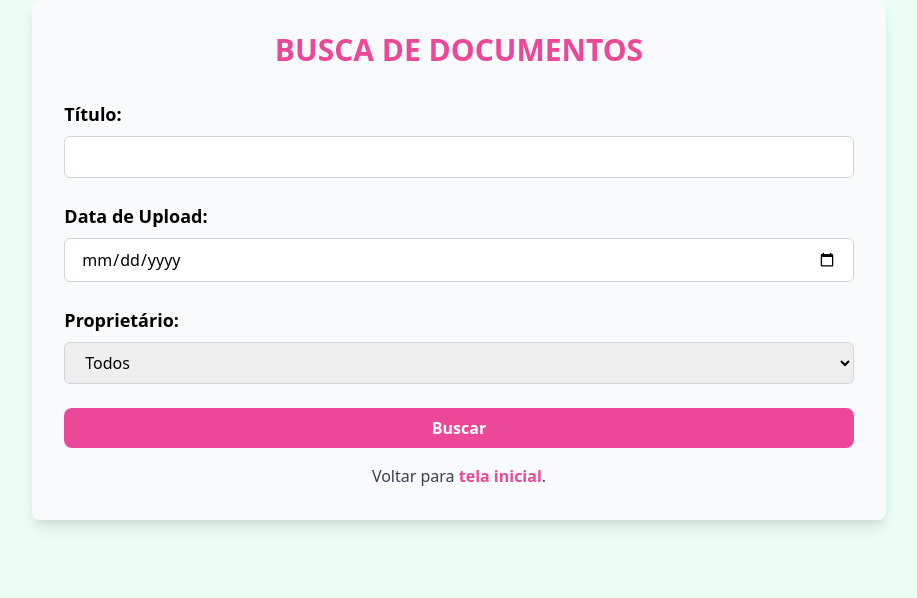
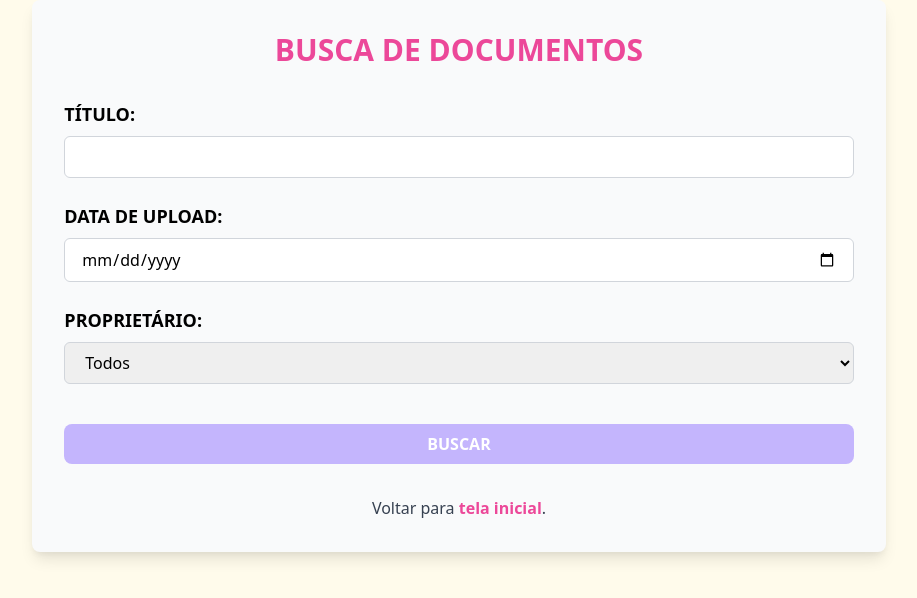
Before and after one commit to aamanda777/trabalhopw, a PHP site: page /busca_documentos.php in a window 1280 px wide. Shown: the top 598 px of the page, without its empty margins (181-1098 px from the left). Run offline with PHP 8.4, Linux system fonts and the light colour scheme; the visitor is signed in with stand-in values (Sample User, id 1); some libraries are stand-ins or nearby versions.

Commit message:
prontooo

```diff
--- a/busca_documentos.php
+++ b/busca_documentos.php
@@ -5,18 +5,11 @@
   <title>Busca de documentos</title>
 
   <meta charset="UTF-8">
-  <link href="https://unpkg.com/tailwindcss@2.2.15/dist/tailwind.min.css" rel="stylesheet">
-  <link href="https://cdn.tailwindcss.com" rel="stylesheet">
   <link href="https://cdnjs.cloudflare.com/ajax/libs/font-awesome/5.15.3/css/all.min.css" rel="stylesheet">
-  <link rel="stylesheet" href="https://cdnjs.cloudflare.com/ajax/libs/tailwindcss/2.2.15/tailwind.min.css"
-    integrity="sha512-y3GvPLsI1eSZJqD6kXqoUFXC6Ua8qxR1T6WX2T6zO+ODrLRGG/s23P98x9XImGXvPPpO14P8fjexM/Lry1+sDA=="
-    crossorigin="anonymous" referrerpolicy="no-referrer" />
+  <link href="https://cdn.jsdelivr.net/npm/tailwindcss@2.2.19/dist/tailwind.min.css" rel="stylesheet">
 </head>
-<style>
-    body {
-        background-color: #ecfdf5;
-    }
-</style>
+
+<body class="bg-yellow-50 flex justify-center items-center">
   <div class="bg-gray-50 p-8 rounded-lg shadow-lg w-2/3 mx-auto">
     <h1 class="text-3xl uppercase text-center font-bold mb-8 text-pink-500">Busca de documentos</h1>
 
@@ -62,12 +55,12 @@
 
       // verifica se algum documento foi encontrado
       if ($result->num_rows > 0) {
-        echo '<h2 class="text-2xl uppercase font-bold mt-4">Documentos Encontrados:</h2>';
+        echo '<h2 class="text-2xl uppercase text-gray-700 mt-4">Documentos Encontrados:</h2>';
 
         while ($row = $result->fetch_assoc()) {
-          echo '<p class="mt-4"><span class="uppercase text-purple-500 font-semibold">Título:</span> ' . $row['titulo'] . '</p>';
-          echo '<p><span class=" uppercase font-semibold text-purple-500">Descrição:</span> ' . $row['descricao'] . '</p>';
-          echo '<p class="mt-2"><a href="download.php?id=' . $row['id'] . '" class="flex items-center text-blue-500 font-semibold hover:none"><i class="fas fa-download fa-fw mr-2" style="color: #0891b2;"></i> Fazer download</a></p>';
+          echo '<p class="mt-4"><span class="uppercase text-blue-500 font-semibold">Título:</span> ' . $row['titulo'] . '</p>';
+          echo '<p><span class=" uppercase font-semibold text-blue-500">Descrição:</span> ' . $row['descricao'] . '</p>';
+          echo '<p class="mt-2"><a href="download.php?id=' . $row['id'] . '" class="flex items-center text-green-500 font-semibold hover:none"><i class="fa regular fa-sharp fa-solid fa-download" style="color: #30db00;"></i></a></p>';
 
 
           echo '<hr class="my-4">';
@@ -79,18 +72,21 @@
     ?>
     <form action="busca_documentos.php" method="POST" class="mt-8">
       <div class="mb-6">
-    <label for="nome" class="text-lg font-semibold ">Título:</label>
-    <input type="text" name="nome" id="nome" class=" mt-2 border border-gray-300 py-2 px-4 rounded-md w-full focus:outline-none focus:ring-2 focus:ring-fuschia-200 ">
+        <label for="nome" class="text-lg font-semibold uppercase ">Título:</label>
+        <input type="text" name="nome" id="nome"
+          class=" mt-2 border border-gray-300 py-2 px-4 rounded-md w-full focus:outline-none focus:ring-2 focus:ring-fuschia-200 ">
       </div>
 
       <div class="mb-6">
-    <label for="data_upload" class="text-lg font-semibold">Data de Upload:</label>
-    <input type="date" name="data_upload" id="data_upload" class=" mt-2 border border-gray-300 py-2 px-4 rounded-md w-full focus:outline-none focus:ring-2 focus:ring-fuschia-200">
+        <label for="data_upload" class="text-lg font-semibold uppercase">Data de Upload:</label>
+        <input type="date" name="data_upload" id="data_upload"
+          class=" mt-2 border border-gray-300 py-2 px-4 rounded-md w-full focus:outline-none focus:ring-2 focus:ring-fuschia-200">
       </div>
 
       <div class="mb-6">
-    <label for="proprietario" class="text-lg font-semibold ">Proprietário:</label>
-    <select name="proprietario" id="proprietario" class="mt-2 border border-gray-300 py-2 px-4 rounded-md w-full focus:outline-none focus:ring-2 focus:ring-fuschia-200">
+        <label for="proprietario" class="text-lg font-semibold uppercase">Proprietário:</label>
+        <select name="proprietario" id="proprietario"
+          class="mt-2 border border-gray-300 py-2 px-4 rounded-md w-full focus:outline-none focus:ring-2 focus:ring-fuschia-200">
           <option value="">Todos</option>
           <?php
           $sql = "SELECT id, nome FROM usuarios";
@@ -105,7 +101,8 @@
         </select>
       </div>
 
-  <button type="submit" class="bg-pink-500 text-white font-bold py-2 px-4 rounded-lg hover:bg-pink-600 w-full">
+      <button type="submit"
+        class="uppercase mt-4 bg-purple-300 text-white font-bold py-2 px-4 rounded-lg hover:bg-purple-400 w-full mb-4">
         Buscar
       </button>
 
@@ -114,4 +111,5 @@
     </form>
   </div>
 </body>
+
 </html>
--- a/cadastrar_usuario.php
+++ b/cadastrar_usuario.php
@@ -14,7 +14,7 @@ $senha = $_POST['senha'];
 // valida os dados do formulário
 if (empty($nome) || empty($email) || empty($senha)) {
   $_SESSION['erro_cadastro'] = 'Por favor, preencha todos os campos.';
-  header('Location: cadastro.php');
+  header('Location: cadastro_usuario.php');
   exit();
 }
 
@@ -25,7 +25,7 @@ $linha = $resultado->fetch_assoc();
 
 if ($linha['total'] > 0) {
   $_SESSION['erro_cadastro'] = 'O e-mail informado já está cadastrado.';
-  header('Location: cadastro.php');
+  header('Location: cadastro_usuario.php');
   exit();
 }
 
@@ -40,7 +40,7 @@ if ($conn->query($sql) === TRUE) {
   exit();
 } else {
   $_SESSION['erro_cadastro'] = 'Erro ao cadastrar usuário: ' . $conn->error;
-  header('Location: cadastro.php');
+  header('Location: cadastro_usuario.php');
   exit();
 }
 
--- a/cadastro_usuario.php
+++ b/cadastro_usuario.php
@@ -30,7 +30,7 @@
             <input type="password" id="senha" name="senha" required class="focus:outline-none focus:ring-2 focus:ring-blue-200 w-full px-4 py-2 border border-gray-300 rounded mt-2">
           </div>
           <div class="mb-4">
-            <input type="submit" value="Cadastrar" class="bg-yellow-300 hover:bg-yellow-400 text-white font-bold py-2 px-4 rounded w-full uppercase">
+            <input type="submit" value="Cadastrar" class="uppercase mt-4 bg-purple-300 text-white font-bold py-2 px-4 rounded-lg hover:bg-purple-400 w-full mb-4">
           </div>
           <p class="text-gray-700 text-center mt-3">Já tem uma conta? <a href="login.php" class="text-pink-500 font-bold hover:underline">Faça login</a>.</p>
         </form>
--- a/login.php
+++ b/login.php
@@ -28,7 +28,7 @@
               <label for="senha" class="block uppercase text-blue-500">Senha:</label>
               <input type="password" id="senha" name="senha" required class="focus:outline-none focus:ring-2 focus:ring-blue-200  w-full px-4 py-2 border border-gray-300 rounded mt-2">
             </div>
-            <button type="submit" class="bg-yellow-300 hover:bg-yellow-400 text-white font-bold py-2 px-4 rounded w-full uppercase">Entrar</button>
+            <button type="submit" class="uppercase mt-4 bg-purple-300 text-white font-bold py-2 px-4 rounded-lg hover:bg-purple-400 w-full mb-4">Entrar</button>
           </form>
 
           <p class="text-gray-700 text-center mt-4">Não tem uma conta? <a href="cadastro_usuario.php" class="text-pink-500 font-bold hover:underline">Crie uma aqui</a>.</p>
```
Also changed, not shown: compartilhamento.php (+13 -12 lines), documentos_compartilhados.php (+6 -13 lines), formulario_upload.php (+16 -12 lines), meus_documentos.php (+7 -11 lines), img/book.png, uploads/5287414.webp (added). Lines whose indentation alone changed are shown as unchanged.
